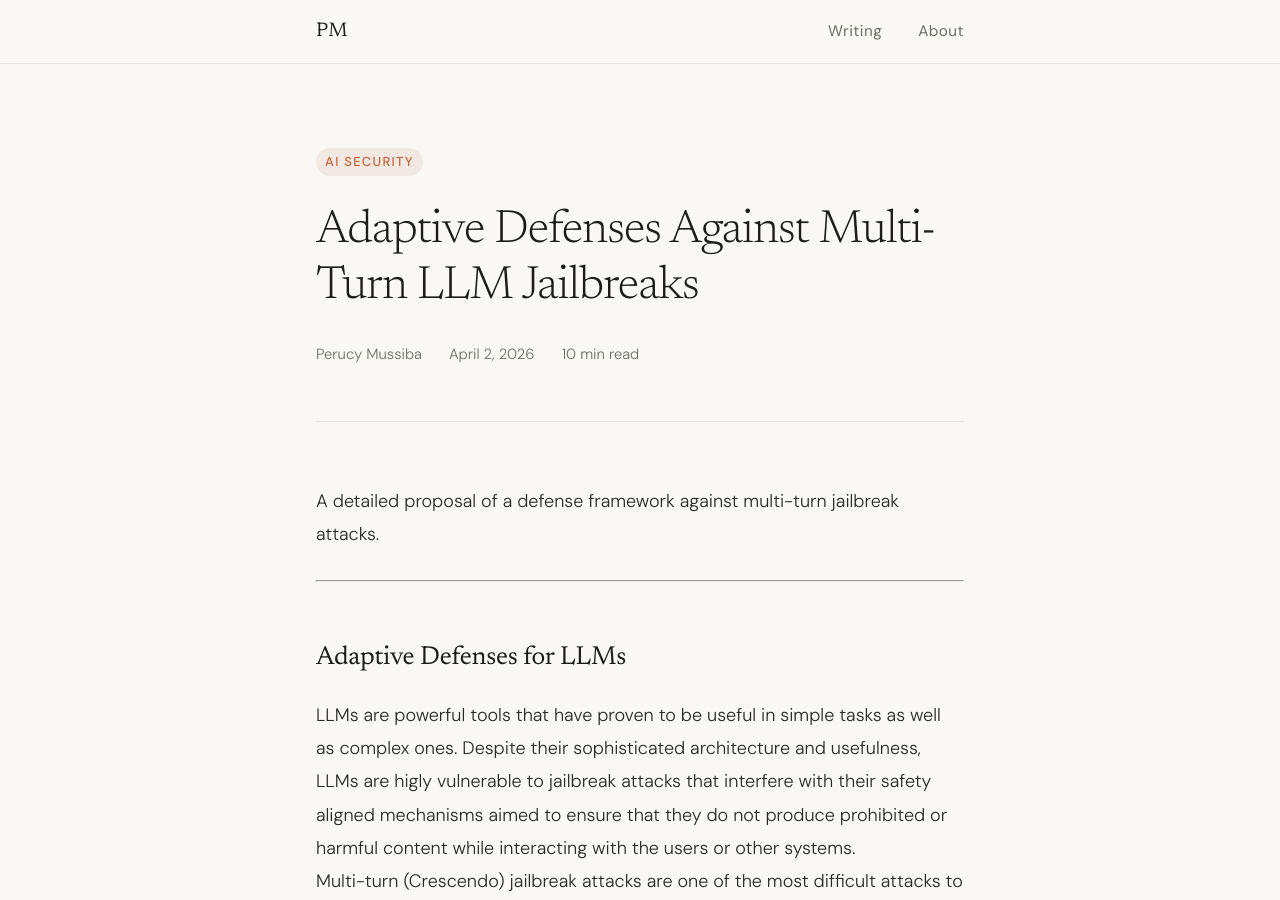
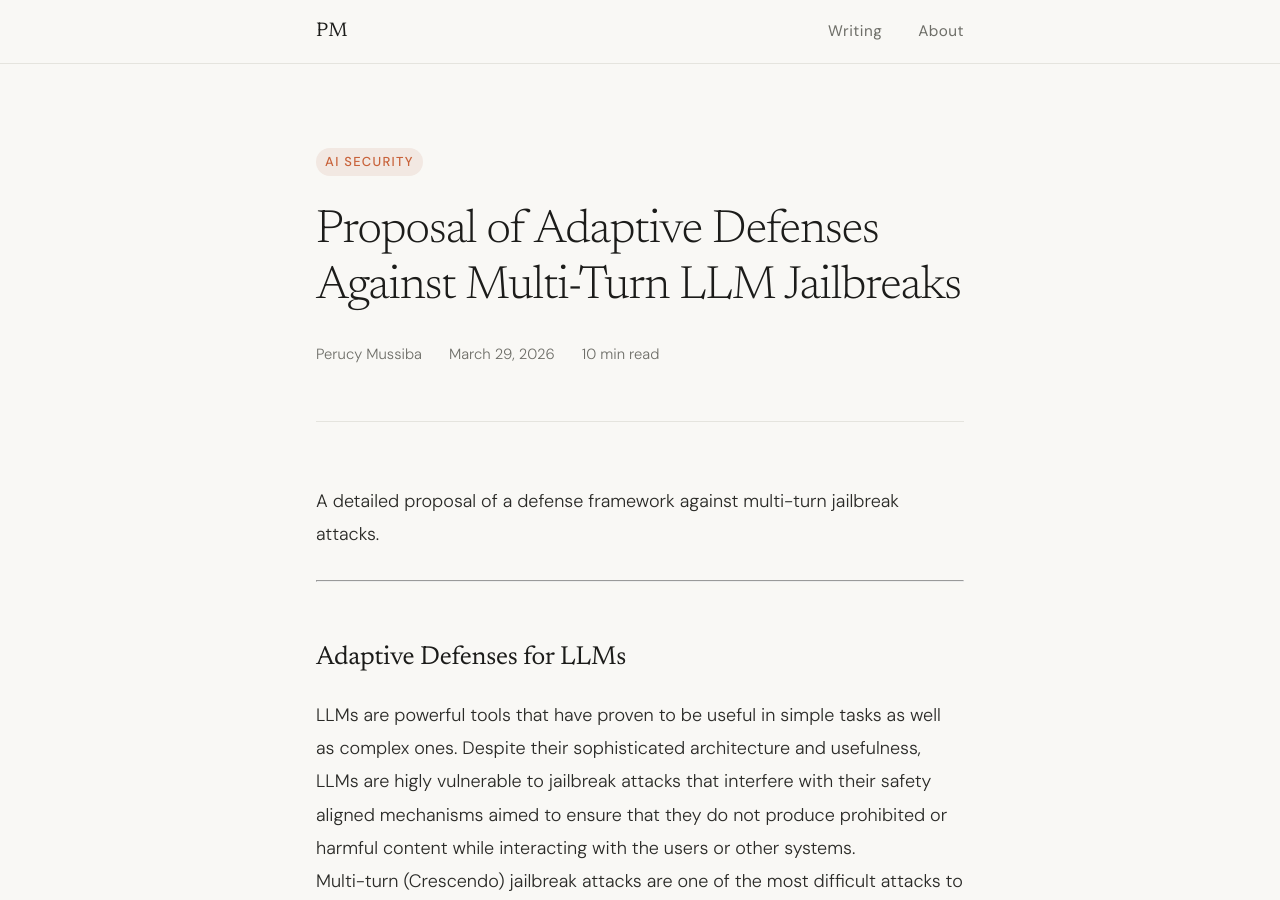
Before and after one commit to Perucy/research-blog, a Jekyll site: the page built from _posts/2026-04-01-multi-turn-jailbreaks.md, in a window 1280 px wide and 900 px high. Built offline with Jekyll 4.4.1, drawn with Linux system fonts in a browser that asks for light colours; some of the changed text lies outside the part shown.

Commit message:
formatting issues fixed

```diff
--- a/_posts/2026-04-01-multi-turn-jailbreaks.md
+++ b/_posts/2026-04-01-multi-turn-jailbreaks.md
@@ -1,7 +1,7 @@
 ---
 layout: post
-title: "Adaptive Defenses Against Multi-Turn LLM Jailbreaks"
-date: 2026-04-02
+title: "Proposal of Adaptive Defenses Against Multi-Turn LLM Jailbreaks"
+date: 2026-03-29
 tag: AI Security
 ---
 
```
Also changed, not shown: _posts/2026-04-02-adaptive-defenses.md (+1 -1 lines).
